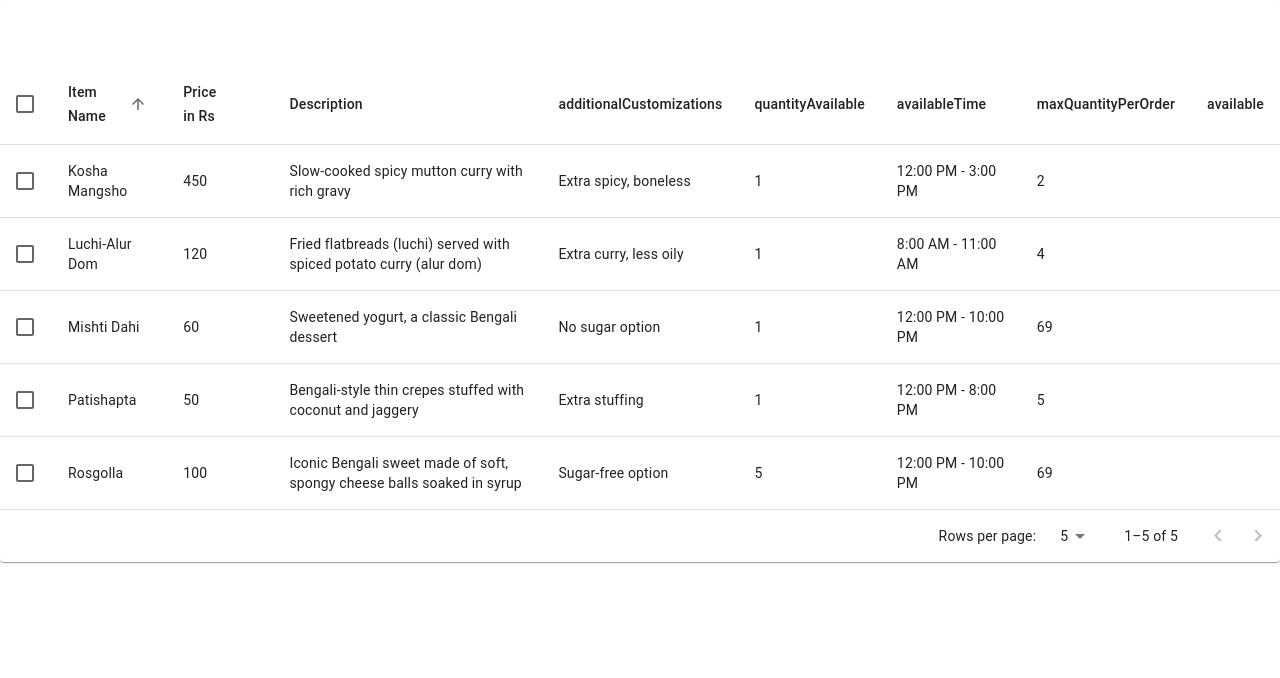
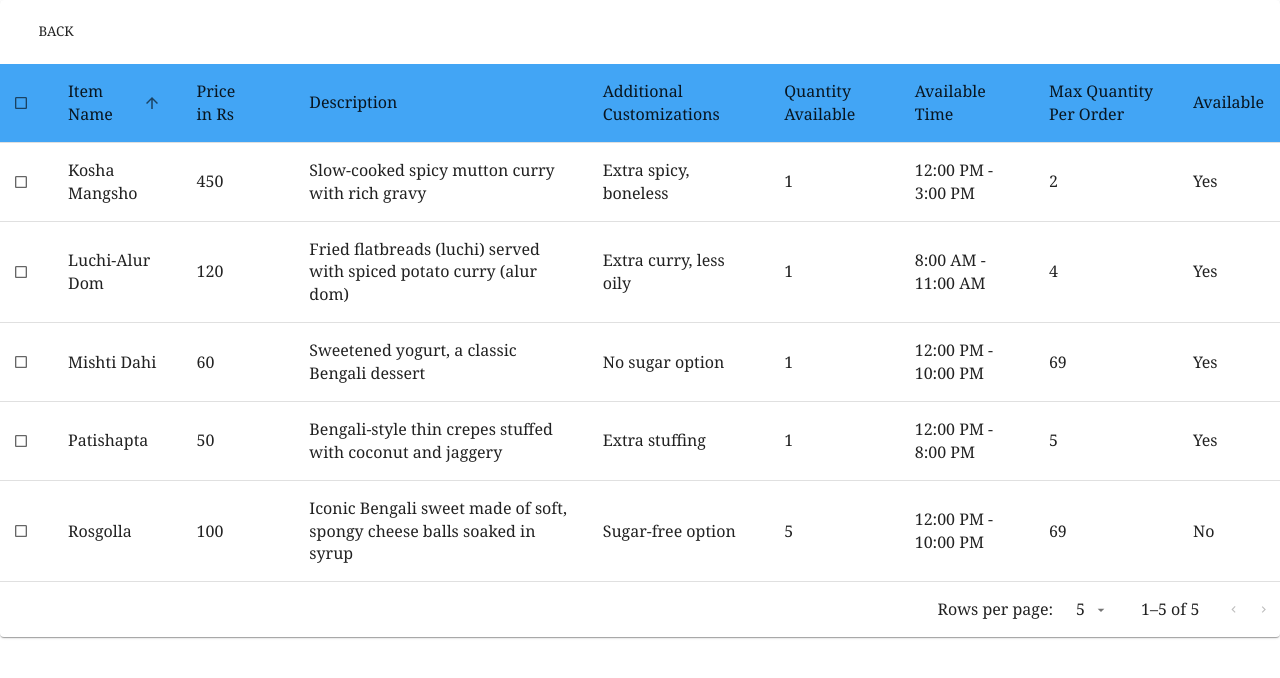
Before and after one commit to jerryadi29/food-ordering-ui, a React (Create React App) app: page /merchants/items/1 in a window 1280 px wide. Shown: the top 678 px of the page. Built offline with nearby package versions, Linux system fonts and the light colour scheme.

Commit message:
1.  added back button 2. Added cutom css 3. intrgrated Post api for updatetable

```diff
--- a/src/App.js
+++ b/src/App.js
@@ -3,8 +3,18 @@ import React from "react";
 import { BrowserRouter as Router, Routes, Route } from "react-router-dom";
 import { RestaurantList } from "../src/components/merchant/RestaurantList"; // Import the ProductList page
 import { RestuarantDetail } from '../src/pages/RestuarantDetail'
+import { createTheme, ThemeProvider } from '@mui/material/styles';
+
+const theme= createTheme({
+  typography: {
+    fontSize: '2.8rem',
+    fontFamily: 'Georgia',
+  },
+})
+
 function App() {
   return (
+    <ThemeProvider theme={theme}>
     <Router>
       <Routes>
         {/* <Route path="/login" element={<Auth />} />
@@ -14,6 +24,7 @@ function App() {
         <Route path="/merchants/items/:restaurantId" element={<RestuarantDetail/>}/>
       </Routes>
     </Router>
+    </ThemeProvider>
   );
 }
 
--- a/src/components/merchant/RestaurantList.jsx
+++ b/src/components/merchant/RestaurantList.jsx
@@ -46,7 +46,7 @@ const modalStyle = {
 export const RestaurantList = () => {
   const { id } = useParams(); // Get the merchant id
   const dispatch = useDispatch();
-  const navigate =useNavigate()
+  const navigate = useNavigate();
   const { restaurants, loading, error } = useSelector(
     (state) => state.merchants
   );
@@ -89,6 +89,8 @@ export const RestaurantList = () => {
   const handleSubmit = async () => {
     const file = formData.menuFile;
 
+
+
     // Create FormData object to hold the JSON data and file
     const formDataToSend = new FormData();
     formDataToSend.append(
@@ -101,6 +103,8 @@ export const RestaurantList = () => {
         merchantId: id, // Add merchantId
       })
     );
+
+
 
     // Append file if present
     if (file) {
@@ -116,10 +120,12 @@ export const RestaurantList = () => {
   };
 
   //navigate to restaurant details page
-  const navigateToRestaurantDetailPage = (restaurantId) =>{
-    console.log(restaurantId)
-    navigate(`/merchants/items/${restaurantId}`)
-  }
+  const navigateToRestaurantDetailPage = (restaurantId) => {
+    console.log(restaurantId);
+    navigate(`/merchants/items/${restaurantId}`, {
+      state: { from: `/merchants/restaurants/${id}` }, // Pass the previous URL in state
+    });
+  };
 
   if (loading) {
     return <CircularProgress />;
@@ -147,17 +153,17 @@ export const RestaurantList = () => {
             </Button>
           </Grid2>
 
-          <Grid2 container spacing={4}  >
+          <Grid2 container spacing={4}>
             {restaurants ? (
               restaurants?.map((restaurant) => (
                 <Grid2
                   item
                   key={restaurant?.restaurantId}
-                  xs={12}  // Full width on extra small screens
-                  sm={6}   // Half width on small screens
-                  md={4}   // One-third width on medium screens
+                  xs={12} // Full width on extra small screens
+                  sm={6} // Half width on small screens
+                  md={4} // One-third width on medium screens
                 >
-                  <Card >
+                  <Card>
                     <CardContent>
                       <Typography variant="h5">{restaurant?.name}</Typography>
                       <Typography variant="body2" color="textSecondary">
@@ -173,7 +179,9 @@ export const RestaurantList = () => {
                         variant="contained"
                         color="primary"
                         onClick={() =>
-                          navigateToRestaurantDetailPage(restaurant?.restaurantId)
+                          navigateToRestaurantDetailPage(
+                            restaurant?.restaurantId
+                          )
                         }
                       >
                         View Menu
@@ -195,6 +203,7 @@ export const RestaurantList = () => {
               </Typography>
               <FormGroup>
                 <TextField
+                  required
                   label="Restaurant Name"
                   name="name"
                   value={formData.name}
@@ -203,6 +212,7 @@ export const RestaurantList = () => {
                   fullWidth
                 />
                 <TextField
+                  required
                   label="Description"
                   name="description"
                   value={formData.description}
@@ -211,6 +221,7 @@ export const RestaurantList = () => {
                   fullWidth
                 />
                 <TextField
+                  required
                   label="Address"
                   name="address"
                   value={formData.address}
@@ -219,6 +230,7 @@ export const RestaurantList = () => {
                   fullWidth
                 />
                 <TextField
+                  required
                   label="Contact"
                   name="contact"
                   value={formData.contact}
--- a/src/features/restaurantSlice.js
+++ b/src/features/restaurantSlice.js
@@ -1,11 +1,26 @@
 import { createSlice, createAsyncThunk } from "@reduxjs/toolkit";
-import { fetchRestaurantDetails } from "../utils/api";
+import {
+  fetchRestaurantDetails,
+  postUpdatedRestaurantDetails,
+} from "../utils/api";
 
 export const getRestaurantDetails = createAsyncThunk(
   "restaurant/getRestaurantDetails",
   async (restaurantId) => {
     try {
       const response = await fetchRestaurantDetails(restaurantId);
+      return response;
+    } catch (error) {
+      console.log(error);
+    }
+  }
+);
+
+export const addRestaurantDetails = createAsyncThunk(
+  "restaurant/addRestaurantDetails",
+  async (restaurantDetail) => {
+    try {
+      const response = await postUpdatedRestaurantDetails(restaurantDetail);
       return response;
     } catch (error) {
       console.log(error);
@@ -30,12 +45,24 @@ export const restaurantDetailSlice = createSlice({
       })
       .addCase(getRestaurantDetails.fulfilled, (state, action) => {
         state.loading = false;
-        console.log(action.payload,'payload====')
+        console.log(action.payload, "payload====");
         state.details = action.payload;
       })
       .addCase(getRestaurantDetails.rejected, (state, action) => {
         state.loading = false;
         state.error = action.payload || "Failed to fetch restaurants";
+      })
+      .addCase(addRestaurantDetails.pending, (state) => {
+        state.loading = true;
+        state.error = false;
+      })
+      .addCase(addRestaurantDetails.fulfilled, (state, action) => {
+        state.loading = false;
+        state.details = action.payload;
+      })
+      .addCase(addRestaurantDetails.rejected, (state, action) => {
+        state.loading = false;
+        state.error = action.payload || "Failed to post restaurants";
       });
   },
 });
--- a/src/index.js
+++ b/src/index.js
@@ -5,6 +5,7 @@ import App from "./App";
 import { Provider } from "react-redux";
 import { store } from "./app/store";
 import reportWebVitals from './reportWebVitals';
+
 
 
 const root = ReactDOM.createRoot(document.getElementById("root"));
--- a/src/pages/RestuarantDetail.jsx
+++ b/src/pages/RestuarantDetail.jsx
@@ -1,7 +1,10 @@
 import React, { useState, useEffect, useMemo } from "react";
-import { useParams } from "react-router-dom";
+import { useNavigate, useParams, useLocation } from "react-router-dom";
 import { useDispatch, useSelector } from "react-redux";
-import { getRestaurantDetails } from "../features/restaurantSlice";
+import {
+  getRestaurantDetails,
+  addRestaurantDetails,
+} from "../features/restaurantSlice";
 import {
   Table,
   TableBody,
@@ -24,6 +27,7 @@ import {
   TableSortLabel,
 } from "@mui/material";
 import { visuallyHidden } from "@mui/utils";
+import ArrowBackIosIcon from "@mui/icons-material/ArrowBackIos";
 
 // Comparator function for sorting
 const descendingComparator = (a, b, orderBy) => {
@@ -56,6 +60,8 @@ const sortedRows = (rows, comparator) => {
 export const RestuarantDetail = () => {
   const { restaurantId } = useParams(); // Get the merchant id
   const dispatch = useDispatch();
+  const navigate = useNavigate();
+  const location = useLocation();
   const [selected, setSelected] = useState([]);
   const [page, setPage] = useState(0);
   const [rowsPerPage, setRowsPerPage] = useState(5);
@@ -64,11 +70,15 @@ export const RestuarantDetail = () => {
   const [openDialog, setOpenDialog] = useState(false);
   const { details, loading, error } = useSelector((state) => state.restaurant);
   const [editRows, setEditRows] = useState({});
+  const [isConfirmedEdit, setIsConfirmedEdit] = useState(false);
 
   const rows = details;
+
   useEffect(() => {
     dispatch(getRestaurantDetails(restaurantId));
-  }, [restaurantId]);
+    setEditRows({})
+  }, [restaurantId, isConfirmedEdit]);
+
   // Handle sorting request
   const handleRequestSort = (property) => {
     const isAsc = orderBy === property && order === "asc";
@@ -129,6 +139,20 @@ export const RestuarantDetail = () => {
   };
 
   const handleConfirmAction = () => {
+    const updatedRestaurantData = details.map((eachItem) => {
+      if (eachItem.id === parseInt(Object.keys(editRows)[0])) {
+        return { ...eachItem, ...Object.values(editRows)[0] };
+      }
+      return eachItem;
+    });
+    dispatch(addRestaurantDetails(updatedRestaurantData));
+    handleCloseDialog();
+    setIsConfirmedEdit(true);
+    setSelected([]);
+    setEditRows({});
+  };
+
+  const handleOpenDialog = () => {
     setOpenDialog(true);
   };
 
@@ -137,22 +161,27 @@ export const RestuarantDetail = () => {
   };
 
   const handleConfirmDialog = () => {
-    console.log("Rows confirmed:", selected);
-    console.log("Edited data:", editRows);
+    // console.log("Rows confirmed:", selected);
+    // console.log("Edited data:", editRows);
     setOpenDialog(false);
-    setSelected([]);
-    setEditRows({});
+
   };
   // Memoize sorted rows
   const memoizedRows = useMemo(
     () => sortedRows(rows, getComparator(order, orderBy)),
     [rows, order, orderBy]
   );
-
   return (
     <>
       <Paper>
         <Toolbar>
+          <Button
+            startDecorator={<ArrowBackIosIcon />}
+            color="danger"
+            onClick={() => navigate(`${location.state?.from}`)}
+          >
+            Back
+          </Button>
           {selected.length > 0 && (
             <Typography
               variant="subtitle1"
@@ -167,7 +196,7 @@ export const RestuarantDetail = () => {
             <Button
               color="primary"
               variant="contained"
-              onClick={handleConfirmAction}
+              onClick={handleOpenDialog}
             >
               Confirm Action
             </Button>
@@ -176,7 +205,7 @@ export const RestuarantDetail = () => {
 
         <TableContainer>
           <Table>
-            <TableHead>
+            <TableHead sx={{ backgroundColor: "#42a5f5" }}>
               <TableRow>
                 <TableCell padding="checkbox">
                   <Checkbox
@@ -220,13 +249,14 @@ export const RestuarantDetail = () => {
                   </TableSortLabel>
                 </TableCell>
                 <TableCell>Description</TableCell>
-                <TableCell>additionalCustomizations</TableCell>
-                <TableCell>quantityAvailable</TableCell>
-                <TableCell>availableTime</TableCell>
-                <TableCell>maxQuantityPerOrder</TableCell>
-                <TableCell>available</TableCell>
+                <TableCell>Additional Customizations</TableCell>
+                <TableCell>Quantity Available</TableCell>
+                <TableCell>Available Time</TableCell>
+                <TableCell>Max Quantity Per Order</TableCell>
+                <TableCell>Available</TableCell>
               </TableRow>
             </TableHead>
+
             <TableBody>
               {memoizedRows
                 .slice(page * rowsPerPage, page * rowsPerPage + rowsPerPage)
@@ -348,8 +378,10 @@ export const RestuarantDetail = () => {
                             }
                             fullWidth
                           />
+                        ) : row.available.toString() === "true" ? (
+                          "Yes"
                         ) : (
-                          row.available
+                          "No"
                         )}
                       </TableCell>
                     </TableRow>
@@ -372,7 +404,7 @@ export const RestuarantDetail = () => {
 
       {/* Confirmation Modal */}
       <Dialog open={openDialog} onClose={handleCloseDialog}>
-        <DialogTitle>Confirm Action</DialogTitle>
+        <DialogTitle>Confirm</DialogTitle>
         <DialogContent>
           <DialogContentText>
             Are you sure you want to confirm {selected.length} selected rows?
@@ -382,7 +414,7 @@ export const RestuarantDetail = () => {
           <Button onClick={handleCloseDialog} color="secondary">
             Cancel
           </Button>
-          <Button onClick={handleConfirmDialog} color="primary">
+          <Button onClick={handleConfirmAction} color="primary">
             Confirm
           </Button>
         </DialogActions>
--- a/src/utils/api.js
+++ b/src/utils/api.js
@@ -1,32 +1,51 @@
-import axios from 'axios';
-import { restaurantDetails } from './response';
+import axios from "axios";
+import { restaurantDetails } from "./response";
 
 export const getAllRestaurants = axios.create({
-  baseURL: 'http://localhost:9090/food-ordering/merchants/restaurants/', // Your backend API URL
+  baseURL: "http://localhost:9090/food-ordering/merchants/restaurants/", // Your backend API URL
 });
 
 export const postRestaurantDetails = async (restaurantDetail) => {
-  try { // Send the FormData directly as the second argument
-    const response = await axios.post("http://localhost:9090/food-ordering/merchants/addRestaurant", restaurantDetail, {
-      headers: { // You don't need to set Content-Type explicitly as Axios will do it for FormData
-        "Content-Type": "multipart/form-data",
-      },
-    }); // Return the response status
-    console.log("-----I am hero-----")
-    console.log(response)
+  try {
+    // Send the FormData directly as the second argument
+    const response = await axios.post(
+      "http://localhost:9090/food-ordering/merchants/addRestaurant",
+      restaurantDetail,
+      {
+        headers: {
+          // You don't need to set Content-Type explicitly as Axios will do it for FormData
+          "Content-Type": "multipart/form-data",
+        },
+      }
+    ); // Return the response status
+    console.log("-----I am hero-----");
+    console.log(response);
     return response.data.restaurants[0];
-  }
-  catch (error) {
+  } catch (error) {
     console.error("Error submitting restaurant details: ", error);
     throw error;
   }
 };
 
+export const fetchRestaurantDetails = async (restaurantId) => {
+  // const response = await axios.get("http://localhost:9090/food-ordering/merchants/items/" + restaurantId);
+  // return response.data.restaurants
+  return restaurantDetails.restaurants;
+};
 
-export const fetchRestaurantDetails = async (restaurantId) => {
-
-    // const response = axios.get("http://localhost:9090/food-ordering/merchants/items/" + restaurantId);
-    // return response.data.restaurants
+export const postUpdatedRestaurantDetails = async (restaurantDetails) => {
+  try {
+    // const response = await axios.put(
+    //   "http://localhost:9090/food-ordering/merchants/update/item",
+    //   restaurantDetails,
+    //   {
+    //     headers: {
+    //       "Content-Type": "multipart/form-data",
+    //     },
+    //   }
+    // );
     return restaurantDetails.restaurants
-
-}
+  } catch (error) {
+    console.log(error);
+  }
+};
```
